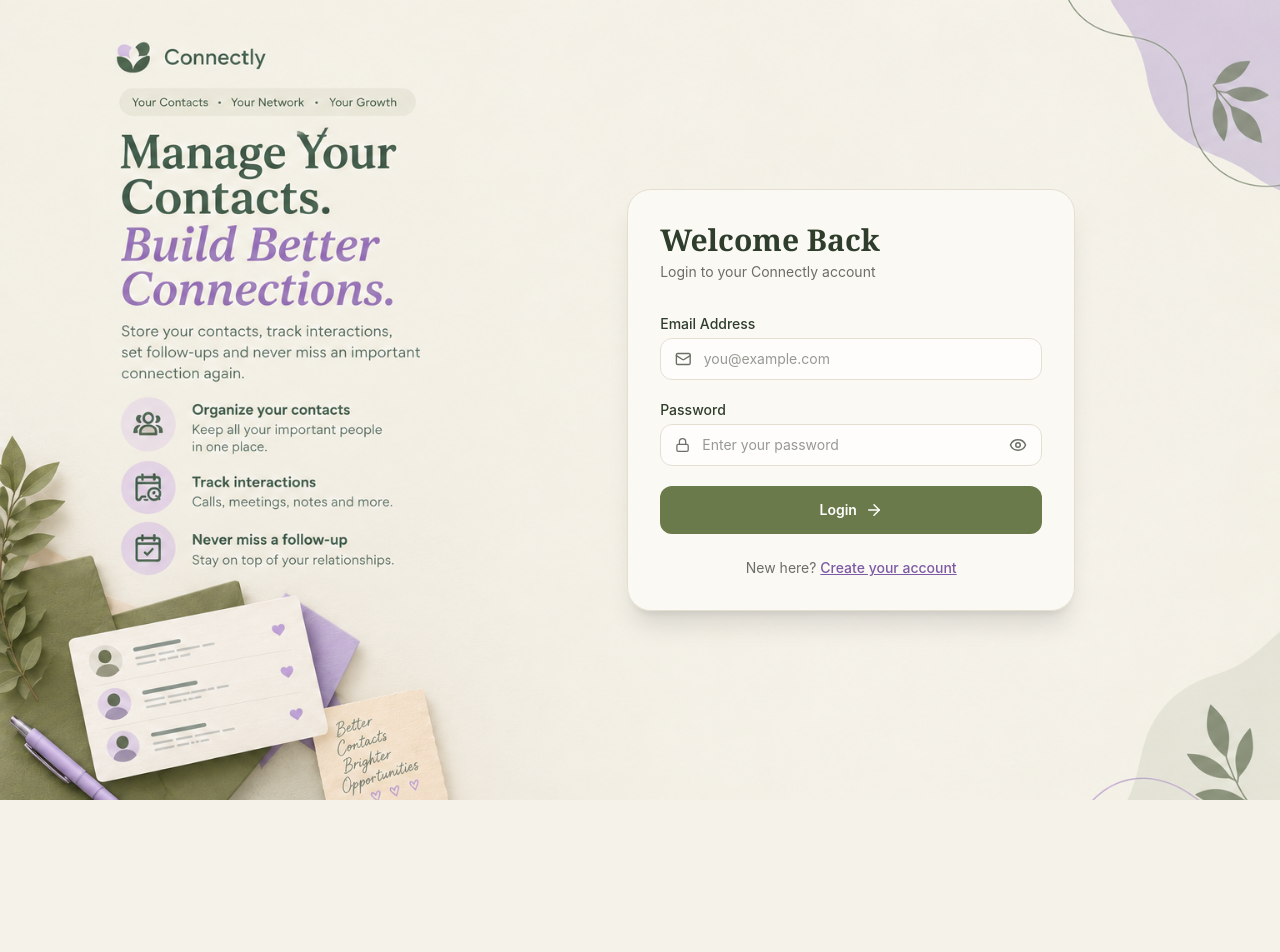
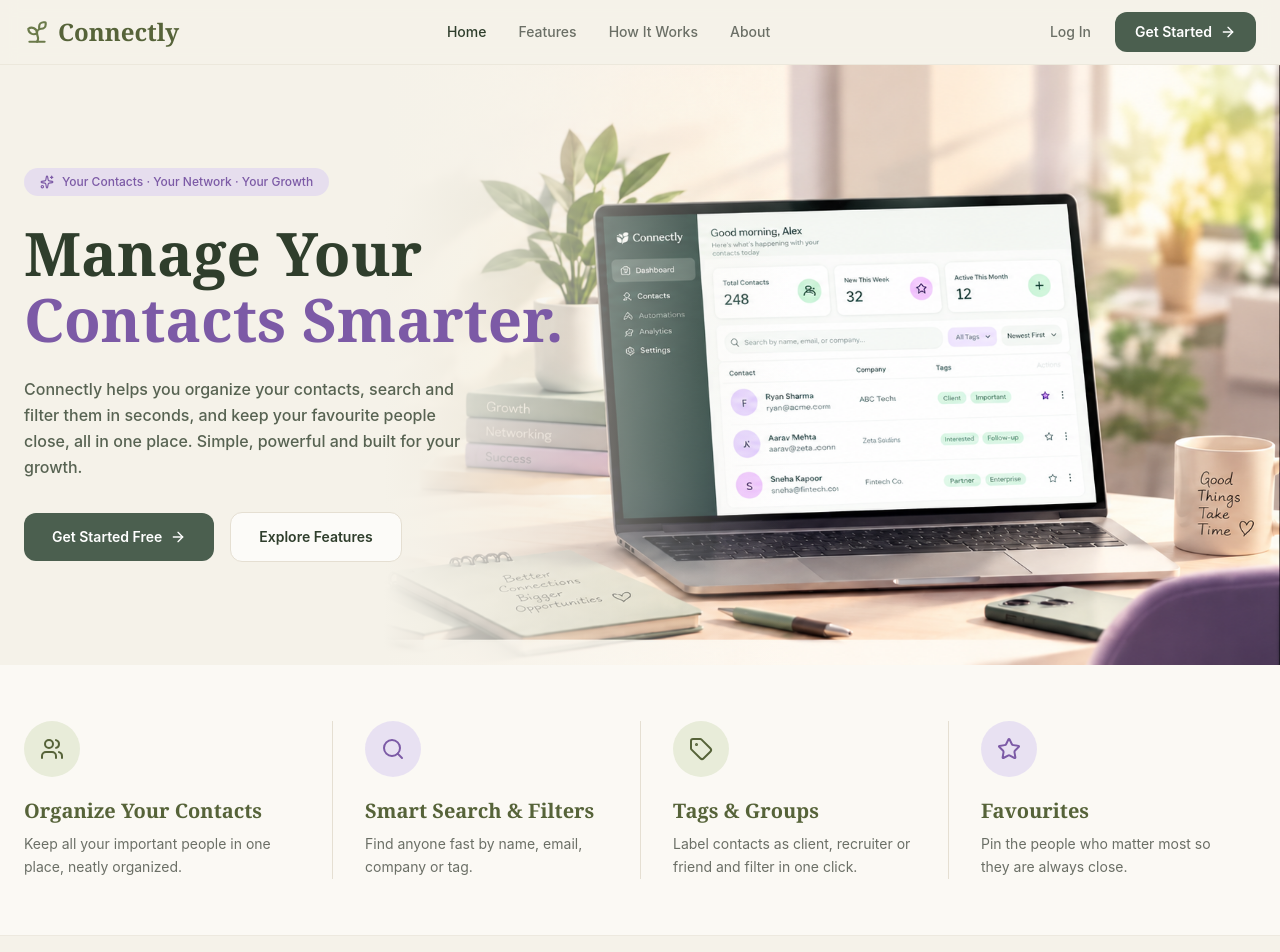
Before and after one commit to varinda-Aggarwal/connectly, a React (Vite) app in the folder client/: page / in a window 1280 px wide. Before the commit this address led to /login. Shown: the top 952 px of the page. Before the commit the page ends 800 px from the top, so only its background shows below. Built offline with nearby package versions, Linux system fonts and the light colour scheme; no server answers.

Commit message:
Add landing route, guest routes and scroll reveal styles

```diff
--- a/client/src/App.jsx
+++ b/client/src/App.jsx
@@ -4,6 +4,8 @@ import { AuthProvider } from "./context/AuthContext";
 import ProtectedRoute from "./components/ProtectedRoute";
 import AppLayout from "./components/AppLayout";
 import Login from "./pages/Login";
+import Landing from "./pages/Landing";
+import GuestRoute from "./components/GuestRoute";
 import Signup from "./pages/Signup";
 import Contacts from "./pages/Contacts";
 import ContactForm from "./pages/ContactForm";
@@ -16,8 +18,9 @@ export default function App() {
       <QueryClientProvider client={queryClient}>
         <AuthProvider>
           <Routes>
-            <Route path="/login" element={<Login />} />
-            <Route path="/signup" element={<Signup />} />
+            <Route path="/" element={<Landing />} />
+            <Route path="/login" element={<GuestRoute><Login /></GuestRoute>} />
+             <Route path="/signup" element={<GuestRoute><Signup /></GuestRoute>} />
             <Route
               element={
                 <ProtectedRoute>
--- a/client/src/index.css
+++ b/client/src/index.css
@@ -15,6 +15,32 @@
   --color-line: #e5dfd2;
 }
 
+html {
+  scroll-behavior: smooth;
+}
+
+[data-reveal] {
+  opacity: 0;
+  transform: translateY(32px);
+  transition:
+    opacity 0.7s ease-out,
+    transform 0.7s ease-out;
+  transition-delay: var(--reveal-delay, 0ms);
+}
+
+[data-reveal].revealed {
+  opacity: 1;
+  transform: none;
+}
+
+@media (prefers-reduced-motion: reduce) {
+  [data-reveal] {
+    opacity: 1;
+    transform: none;
+    transition: none;
+  }
+}
+
 body {
   margin: 0;
   background-color: var(--color-page);
```
